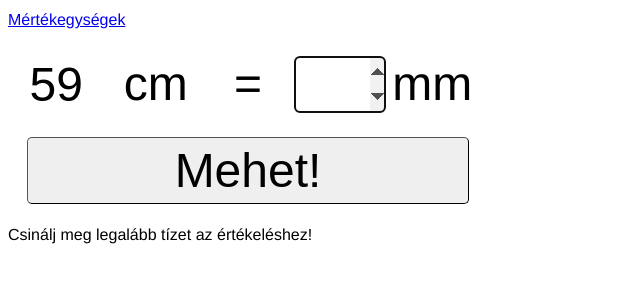
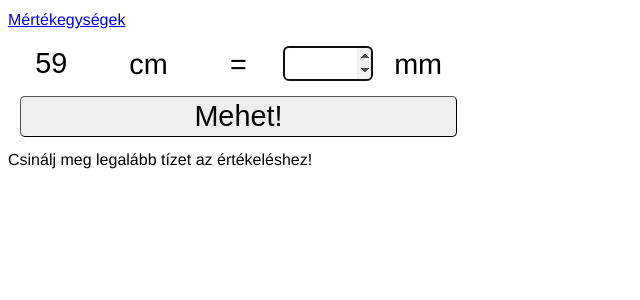
Before and after one commit to kgeri/maths3, a Svelte app: page / in a window 1280 px wide. Shown: the top 300 px of the page, without its empty margins (0-640 px from the left). Built offline with nearby package versions, Linux system fonts and the light colour scheme.

Commit message:
styling fix

```diff
--- a/src/App.svelte
+++ b/src/App.svelte
@@ -35,7 +35,7 @@
 
 <style>
   form {
-    font-size: 3em;
+    font-size: 1.8em;
     text-align: center;
     display: grid;
     grid-template-columns: 1fr;
--- a/src/app.css
+++ b/src/app.css
@@ -12,7 +12,7 @@ body {
 
 form {
   position: relative;
-  max-width: 10em;
+  max-width: 16em;
   padding: 0.2em;
   box-sizing: border-box;
 }
```
